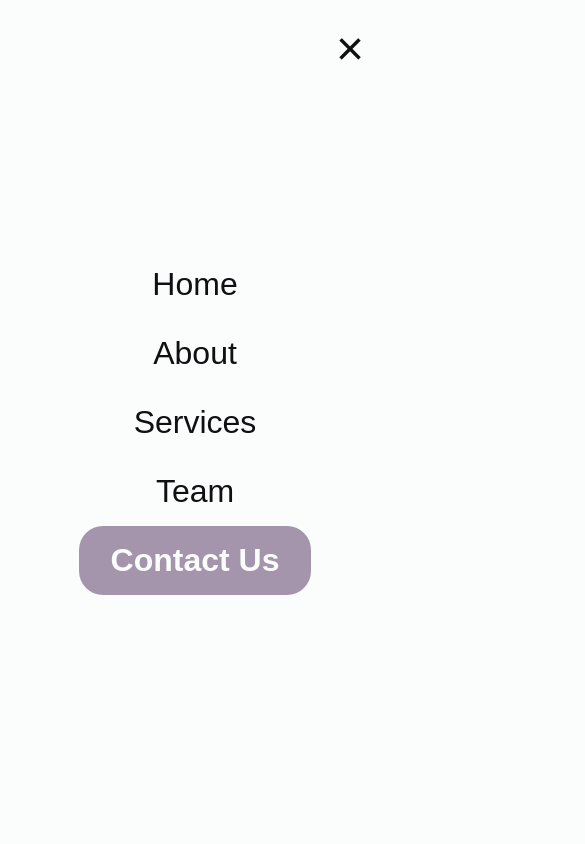
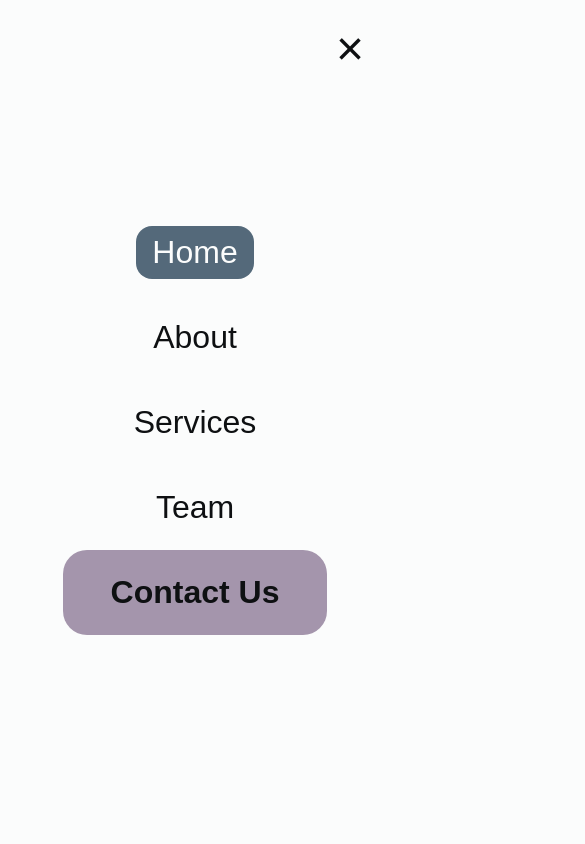
Before and after one commit to carlos-lorenzo/mp-partners-homepage, a React (Vite) app in the folder frontend/: page / in a window 390 px wide. Both pictures are taken after a click on the button "Open menu". Shown: the top 844 px of the page, 585 px wide, since content can reach past the window. Built offline with nearby package versions, Linux system fonts and the light colour scheme; a web font is replaced by a local one.

Commit message:
updated header and hamburger styling

```diff
--- a/frontend/src/pages/components/HamburgerMenu.tsx
+++ b/frontend/src/pages/components/HamburgerMenu.tsx
@@ -1,15 +1,18 @@
 import { useState } from 'react';
-import { useNavigate } from 'react-router-dom';
+import { useLocation, useNavigate } from 'react-router-dom';
 import '../../style/hamburger.css';
 
 export default function HamburgerMenu() {
     const [isOpen, setIsOpen] = useState(false);
     const navigate = useNavigate();
+    const location = useLocation();
 
     const handleNavigate = (path: string) => {
         navigate(path);
         setIsOpen(false);
     };
+
+
 
     return (
         <>
@@ -19,16 +22,17 @@ export default function HamburgerMenu() {
                 <div />
             </button>
 
+
             {isOpen && (
                 <div className="hamburger-overlay">
                     <button className="close-button" onClick={() => setIsOpen(false)} aria-label="Close menu">&times;</button>
                     <nav className="hamburger-nav">
-                        <p onClick={() => handleNavigate('/')}>Home</p>
-                        <p onClick={() => handleNavigate('/about')}>About</p>
-                        <p onClick={() => handleNavigate('/services')}>Services</p>
-                        <p onClick={() => handleNavigate('/team')}>Team</p>
+                        <p onClick={() => handleNavigate('/')} className={`hamburger-option` + (location.pathname === '/' ? ' selected' : '')}>Home</p>
+                        <p onClick={() => handleNavigate('/about')} className={`hamburger-option` + (location.pathname === '/about' ? ' selected' : '')}>About</p>
+                        <p onClick={() => handleNavigate('/services')} className={`hamburger-option` + (location.pathname === '/services' ? ' selected' : '')}>Services</p>
+                        <p onClick={() => handleNavigate('/team')} className={`hamburger-option` + (location.pathname === '/team' ? ' selected' : '')}>Team</p>
                         <div className='call-to-action menu-option'>
-                            <p onClick={() => handleNavigate('/contact')}>Contact Us</p>
+                            <p onClick={() => handleNavigate('/contact')} className={`hamburger-option` + (location.pathname === '/contact' ? ' selected' : '')}>Contact Us</p>
                         </div>
                     </nav>
                 </div>
--- a/frontend/src/pages/components/Overview.tsx
+++ b/frontend/src/pages/components/Overview.tsx
@@ -17,11 +17,13 @@ export default function Overview() {
                 <h2>Impulsing Innovation</h2>
                 <p>At MP Partners, we drive innovation by connecting businesses with the capital they need to grow. This is achieved through our network of high net worth individuals, family offices, and institutional investors who are committed to supporting entrepreneurial ventures.</p>
                 <p>Our team of experts is dedicated to understanding your unique challenges and providing tailored solutions that deliver results. We take a collaborative approach to working with our clients, ensuring that we fully understand their needs and objectives.</p>
-                <p>We believe in the power of collaboration and are committed to helping you achieve your goals. Our team is comprised of experienced professionals from a variety of backgrounds, including finance, law, and entrepreneurship.</p>
+
+                <p>We provide the information. <b>You</b> innovate.</p>
+
             </div>
 
         </section>
-        <HorizontalScroll targetRef={targetRef} />
+
         </>
     )
 }
--- a/frontend/src/style/hamburger.css
+++ b/frontend/src/style/hamburger.css
@@ -60,3 +60,15 @@
     margin: 1rem 0;
     cursor: pointer;
 }
+
+
+.hamburger-option {
+    color: var(--text);
+    padding: 0.5rem 1rem;
+    border-radius: 1rem;
+}
+.hamburger-option.selected {
+    background-color: var(--secondary);
+    transition: all 0.3s ease;
+    color: var(--background);
+}
--- a/frontend/src/style/header.css
+++ b/frontend/src/style/header.css
@@ -47,6 +47,7 @@
     transition: all 0.3s ease;
 }
 
+
 .menu-option:hover {
     background-color: var(--secondary);
     opacity: 0.8;
--- a/frontend/src/style/overview.css
+++ b/frontend/src/style/overview.css
@@ -13,6 +13,16 @@
 #overview-content {
     width: 50%;
     margin-left: 5rem;
+}
+
+#overview-content h2 {
+    font-size: 2.5em;
+}
+
+#overview-content p {
+    font-size: 1.2em;
+    line-height: 1.6em;
+    margin-top: 1rem;
 }
 
 #overview-title {
@@ -36,3 +46,22 @@
     font-weight: 900;
     color: var(--secondary);
 }
+
+@media (max-width: 768px) {
+    #overview-content {
+        width: 90%;
+        margin-left: 1rem;
+    }
+
+    #overview-content h2 {
+        font-size: 2em;
+    }
+
+    #overview-content p {
+        font-size: 1em;
+    }
+
+    .horizontal-scroll h1 {
+        font-size: 5rem;
+    }
+}
```
